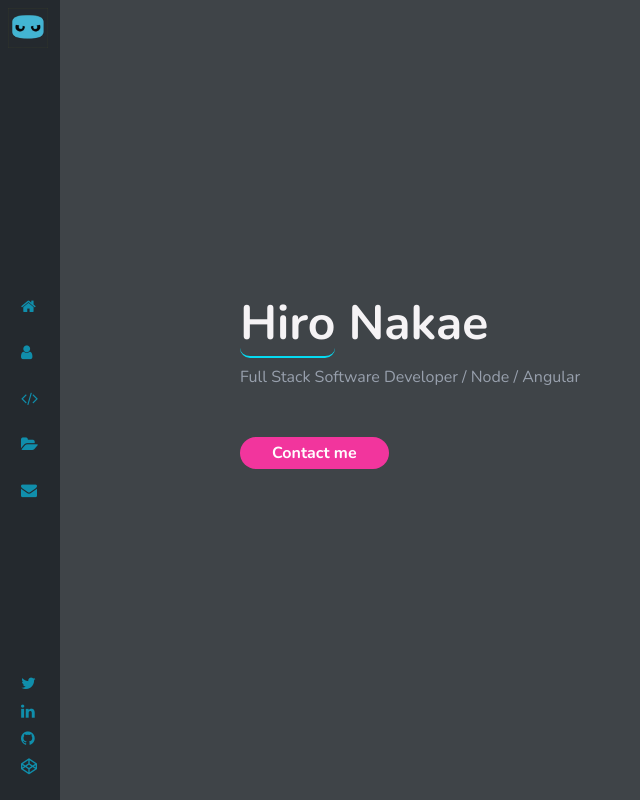
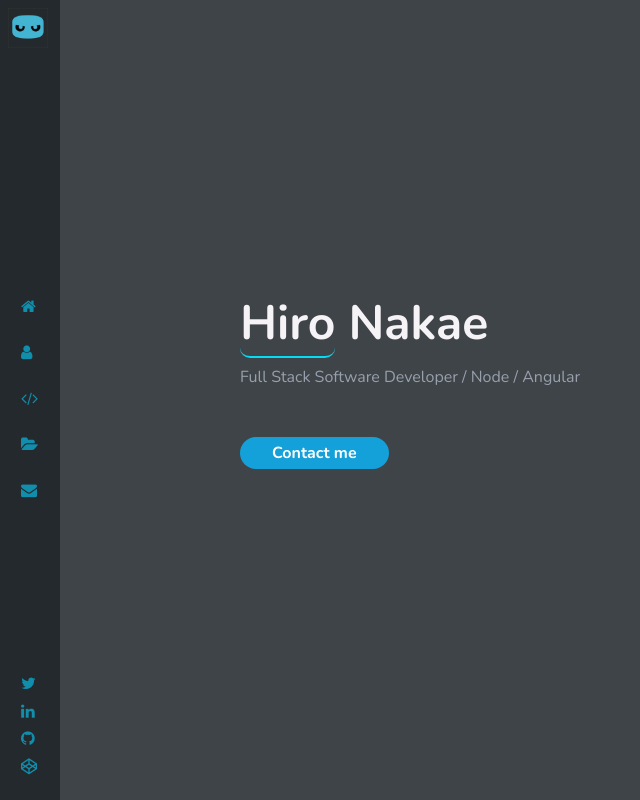
Before and after one commit to hnakae/portfolio, an Angular app: page / in a window 1280 px wide. Shown: the whole page, without its empty margins (0-640 px from the left). Built offline with nearby package versions, Linux system fonts and the light colour scheme.

Commit message:
clean up

```diff
--- a/src/app/components/site/about/about.component.html
+++ b/src/app/components/site/about/about.component.html
@@ -2,7 +2,7 @@
 
   <div class="content">
     <h1>
-      ABOUT ME
+      About me
     </h1>
     <p>
       Hi, I'm Hiro and you've found my site. This is a collection of projects, pursuits, social media channels and whatever
--- a/src/app/components/site/home/home.component.scss
+++ b/src/app/components/site/home/home.component.scss
@@ -32,7 +32,9 @@
         text-decoration: none;
         color: white;
         font-weight: 700;
-        background: #F2359D;
+        // background: #F2359D;
+        // border-bottom: 2px solid black;
+        background: $blue;
         padding: 0.5em 2em;
         border-radius: 40px;
         margin: 1em 0;
--- a/src/app/components/site/skills/skills.component.html
+++ b/src/app/components/site/skills/skills.component.html
@@ -1,7 +1,7 @@
 <div class="skills-page">
   <div class="content">
       <h1>
-          skills page
+          Skills page
         </h1>
         <br><br>
 
```
